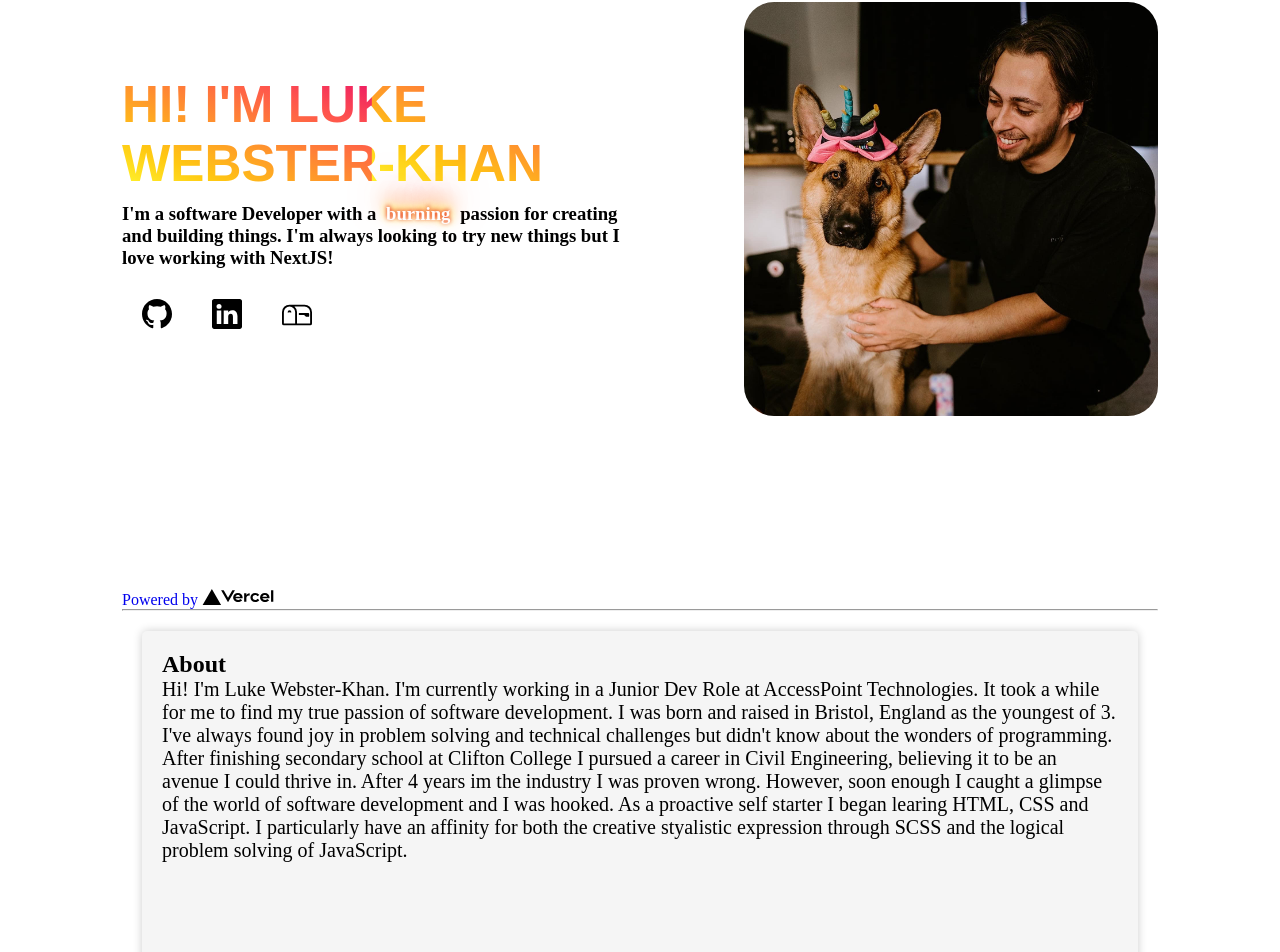
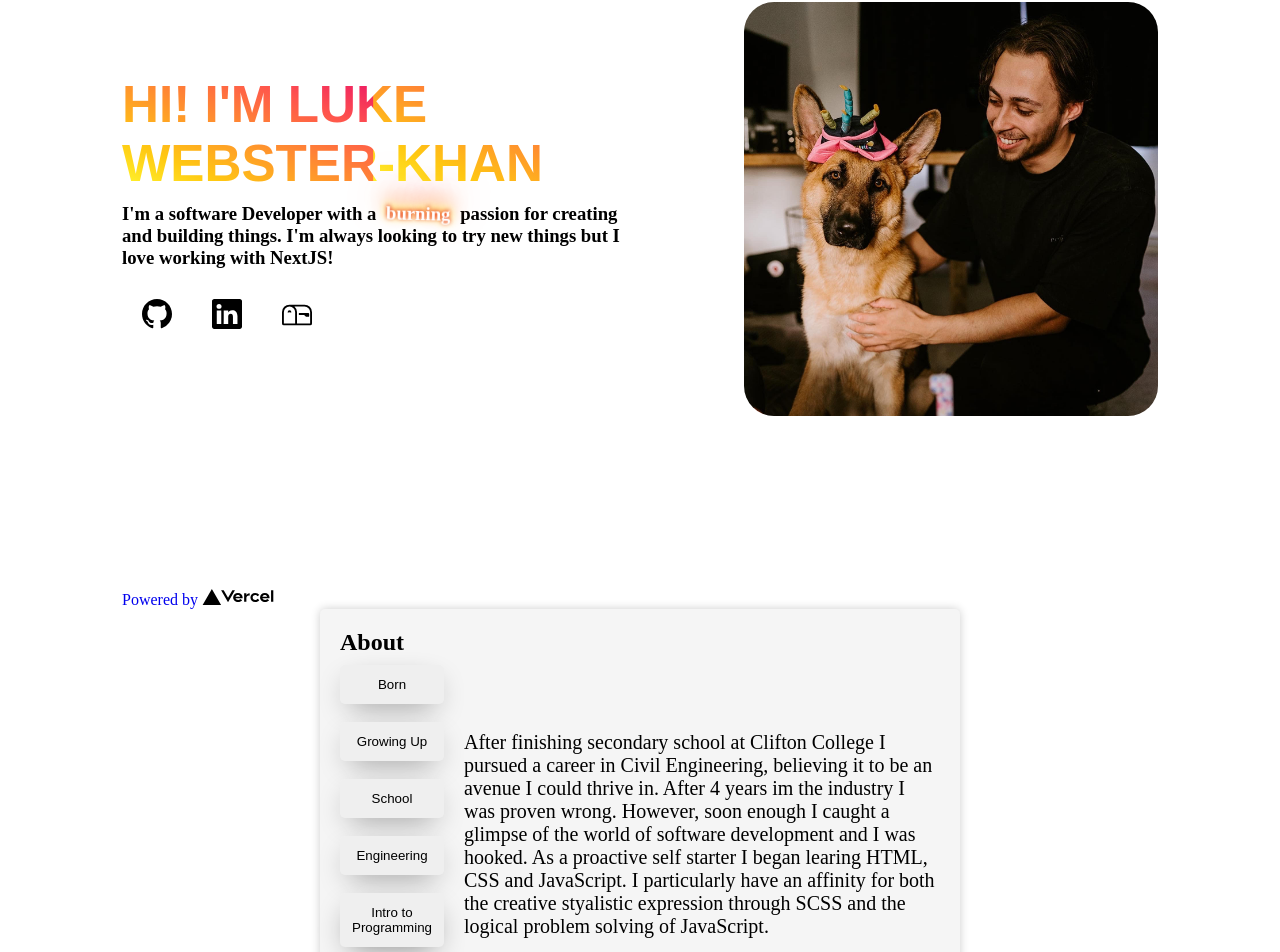
Before and after one commit to LukeWebster-Khan/Portfolio, a Next.js app: page / in a window 1280 px wide. Shown: the part 191-1143 px from the top of the page. Built offline with nearby package versions, Linux system fonts and the light colour scheme; a web font is replaced by a local one.

Commit message:
added framer motion + about timeline skeleton

```diff
--- a/components/About.js
+++ b/components/About.js
@@ -5,7 +5,36 @@ const About = () => {
   return (
     <section className={styles.about} id="about">
       <h1>About</h1>
-      <p className={styles.about__desc}>
+
+      <div className={styles.about__container}>
+        <div className={styles.about__buttons}>
+          <button className={styles.about__button}>Born</button>
+          <button className={styles.about__button}>Growing Up</button>
+          <button className={styles.about__button}>School</button>
+          <button className={styles.about__button}>Engineering</button>
+          <button className={styles.about__button}>Intro to Programming</button>
+          <button className={styles.about__button}>AccessPoint</button>
+        </div>
+        <div className={styles.about__content}>
+          <p className={styles.about__desc}>
+            After finishing secondary school at <a>Clifton College</a> I pursued
+            a career in Civil Engineering, believing it to be an avenue I could
+            thrive in. After 4 years im the industry I was proven wrong.
+            However, soon enough I caught a glimpse of the world of software
+            development and I was hooked. As a proactive self starter I began
+            learing HTML, CSS and JavaScript. I particularly have an affinity
+            for both the creative styalistic expression through SCSS and the
+            logical problem solving of JavaScript.
+          </p>
+        </div>
+      </div>
+    </section>
+  );
+};
+export default About;
+
+{
+  /* <p className={styles.about__desc}>
         Hi! I&apos;m Luke Webster-Khan. I&apos;m currently working in a Junior
         Dev Role at AccessPoint Technologies. It took a while for me to find my
         true passion of software development. I was born and raised in Bristol,
@@ -22,8 +51,5 @@ const About = () => {
         JavaScript. I particularly have an affinity for both the creative
         styalistic expression through SCSS and the logical problem solving of
         JavaScript.
-      </p>
-    </section>
-  );
-};
-export default About;
+      </p> */
+}
--- a/package.json
+++ b/package.json
@@ -9,6 +9,7 @@
     "lint": "next lint"
   },
   "dependencies": {
+    "framer-motion": "^7.6.1",
     "next": "12.3.1",
     "react": "18.2.0",
     "react-dom": "18.2.0",
--- a/pages/index.js
+++ b/pages/index.js
@@ -6,6 +6,7 @@ import { BsGithub, BsLinkedin, BsMailbox } from "react-icons/bs";
 import Link from "next/link";
 import Navbar from "../components/Navbar";
 import About from "../components/About";
+import { motion } from "framer-motion";
 
 export default function Home(props) {
   const [nav, setNav] = useState(false);
@@ -25,7 +26,20 @@ export default function Home(props) {
 
         <main className={styles.container}>
           <div className={styles.hero} id="home">
-            <section className={styles.hero__left_container}>
+            <motion.section
+              initial={{
+                x: -100,
+                opacity: 0,
+              }}
+              animate={{
+                x: 0,
+                opacity: 1,
+              }}
+              transition={{
+                duration: 1,
+              }}
+              className={styles.hero__left_container}
+            >
               <h1 className={styles.title}>Hi! I&apos;m Luke Webster-Khan</h1>
 
               <h3 className={styles.description}>
@@ -55,9 +69,22 @@ export default function Home(props) {
                   </Link>
                 </div>
               </div>
-            </section>
+            </motion.section>
 
-            <div className={styles.hero__image_wrapper}>
+            <motion.div
+              initial={{
+                x: 100,
+                opacity: 0,
+              }}
+              animate={{
+                x: 0,
+                opacity: 1,
+              }}
+              transition={{
+                duration: 1,
+              }}
+              className={styles.hero__image_wrapper}
+            >
               {!nav ? (
                 <Image
                   src="/luke_color.jpg"
@@ -69,7 +96,7 @@ export default function Home(props) {
               ) : (
                 ""
               )}
-            </div>
+            </motion.div>
 
             {/* <div className={styles.grid}>
           <a href="https://nextjs.org/docs" className={styles.card}>
@@ -101,8 +128,10 @@ export default function Home(props) {
           </a>
         </div> */}
           </div>
-          <hr></hr>
           <About />
+          <div className={styles["under-construction"]}>
+            <h1>Under Construction</h1>
+          </div>
         </main>
 
         <footer className={styles.footer}>
--- a/styles/Home.module.css
+++ b/styles/Home.module.css
@@ -306,4 +306,8 @@
   height: 500px;
   width: 500px;
   background: pink;
+}
+
+.under-construction {
+  height: 100vh;
 }/*# sourceMappingURL=Home.module.css.map */
--- a/styles/Home.module.scss
+++ b/styles/Home.module.scss
@@ -278,3 +278,10 @@ $color-primary: #0070f3; // This is a local variable
   width: 500px;
   background: pink;
 }
+.under-construction {
+  display: flex;
+  justify-content: center;
+  align-items: center;
+  // transform: rotate(45deg);
+  height: 100vh;
+}
--- a/styles/Page.module.scss
+++ b/styles/Page.module.scss
@@ -6,7 +6,38 @@
   box-shadow: 0 0 10px rgba(0, 0, 0, 0.2);
   min-height: 80vh;
   scroll-behavior: smooth;
+  max-width: 600px;
+  margin: 0 auto;
+  &__container {
+    display: flex;
+  }
   &__desc {
     font-size: 20px;
   }
+  &__button {
+    padding: 12px;
+    border: none;
+    border-radius: 5px;
+    box-shadow: 0 10px 30px -10px grey;
+    margin: 9px 0;
+    cursor: pointer;
+    &:hover {
+      scale: 1.1;
+    }
+  }
+  &__buttons {
+    display: flex;
+    flex-direction: column;
+    position: relative;
+    z-index: 3;
+    width: max-content;
+    padding: 0px;
+    margin: 0px;
+    list-style: none;
+  }
+  &__content {
+    display: flex;
+    align-items: center;
+    margin-left: 20px;
+  }
 }
```
Also changed, not shown: 2 other files (tests, documents, lock files or other folders).
